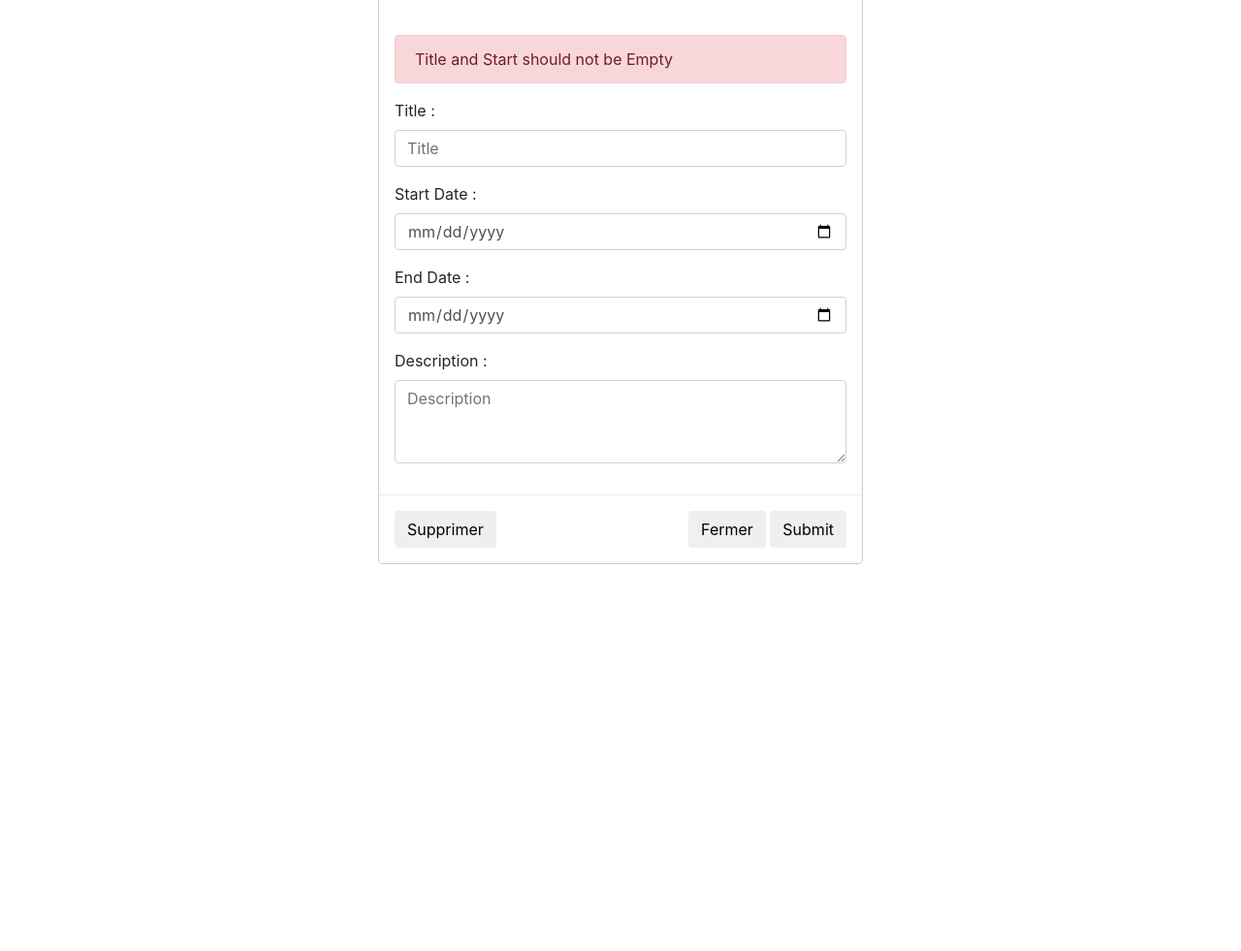
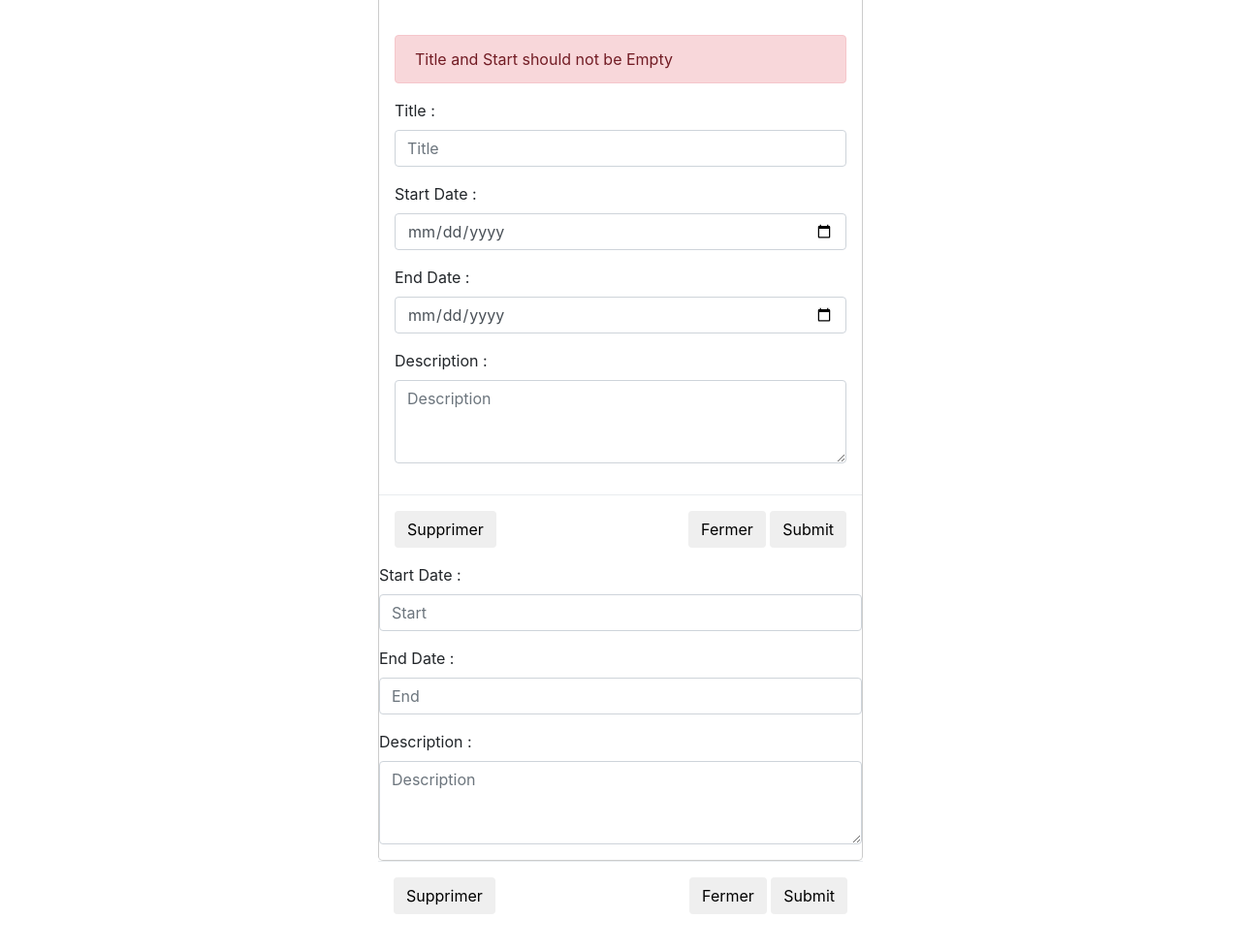
Before and after one commit to acanoenfr/agd-2018, a website: page www/modSupDeadline.html in a window 1280 px wide. Shown: the part 89-1070 px from the top of the page at 97% size. Before the commit the page ends 800 px from the top, so only its background shows below. Drawn offline with Linux system fonts and the light colour scheme.

Commit message:
Auto stash before merge of "master" and "origin/master"

```diff
--- a/www/modSupDeadline.html
+++ b/www/modSupDeadline.html
@@ -202,9 +202,35 @@
                     </div>
                 </div>
 
-            </form>
+                <div id="ipStart-group" class="form-group">
+                    <label for="ipStart">Start Date : </label>
+                    <input type="text" class="form-control" id="ipStart" data-field="date" placeholder="Start" value="">
+                </div>
 
-        </div>
+                <div id="ipEnd-group" class="form-group">
+                    <label for="ipStart">End Date : </label>
+                    <input type="text" class="form-control" id="ipEnd" data-field="date" placeholder="End" value="">
+                </div>
+
+                <div id="ipDesc-group" class="form-group">
+                    <label for="ipDesc">Description : </label>
+                    <textarea class="form-control" rows="3" id="ipDesc" placeholder="Description"></textarea>
+                </div>
+
+            </div>
+
+            <div class="modal-footer flex-container">
+                <div>
+                    <button id="supprimer" type="button" class="btn btn-default form-btn" onclick="supprimerDeadline()">Supprimer</button>
+                </div>
+                <div>
+                    <button id="premodifier" type="button" class="btn btn-default form-btn" data-dismiss="modal" onclick="getParameterByName('date')">Fermer</button>
+                    <button id="modifier" type="button" class="btn btn-default form-btn" onclick="modifierDeadline()">Submit</button>
+                </div>
+            </div>
+
+        </form>
+
     </div>
     <script src="js/jquery.min.js"></script>
     <script src="js/popper.min.js"></script>
```
Also changed, not shown: www/list.html (+19 -1 lines).
